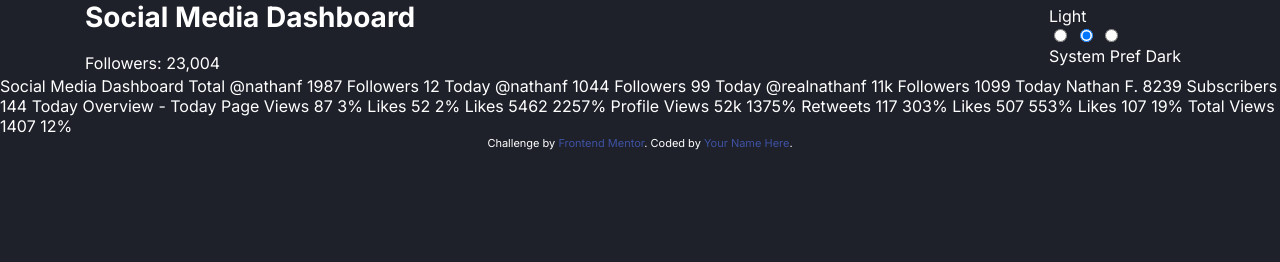
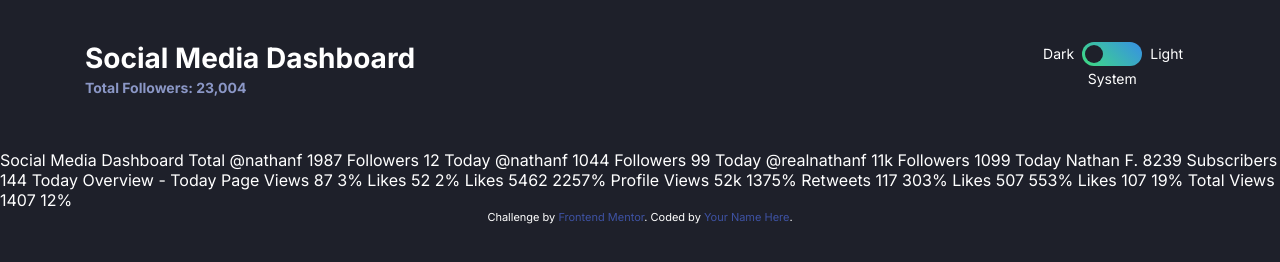
Before and after one commit to rakasadiantara/fcc-social-media-dashboard-dark-light-toggle, a website: page index.html in a window 1280 px wide. Drawn offline with Linux system fonts and the light colour scheme; files that its build step writes are made by us from their sources.

Commit message:
finishing toggle

```diff
--- a/app/scss/components/header.scss
+++ b/app/scss/components/header.scss
@@ -1,14 +1,28 @@
 @use '../util' as *;
 .header {
+    display: flex;
+    flex-wrap: wrap;
+    margin-top: rem(36);
     @include breakpoint(medium){
-        display: flex;
         justify-content: space-between;
+        align-items: center;
     }
     &__title {
+        width: 100%;
+
+        @include breakpoint(medium){
+            width: auto;
+        }
 
     }
 
-    &__toggle {
+    &__subtitle{
+        font-size: rem(14);
+        font-weight: 700;
+        color: var(--dark-text1);
+    }
 
-    }
+    // &__toggle {
+    //     margin-left: auto;
+    // }
 }
--- a/app/scss/components/toggle.scss
+++ b/app/scss/components/toggle.scss
@@ -1,24 +1,79 @@
 @use '../util' as *;
 
 .toggle {
+    display: grid;
+    grid-template-columns: 1fr rem(60) 1fr;
+    grid-template-rows: repeat(2, 1fr);
     border: none;
+    gap: rem(4.8) rem(8);
+    margin: 0;
+
+    label {
+        font-size: rem(14);
+        align-self: center;
+
+        &[for="dark"]{
+            grid-column: 1/2;
+            justify-self:end ;
+        }
+        &[for="system"]{
+            grid-column: 1/4;
+            grid-row: 2/3;
+            justify-self: center;
+            align-self: start;
+        }
+        &[for="light"]{
+            grid-column: 3/4;
+        }
+    }
     &__wrapper {
+        position: relative;
+        grid-column: 2/3;
+        grid-row: 1/2;
+        height: rem(24);
+    }
+    input[type="radio"] {
+        margin: 0 rem(-2) 0 rem(-2);
+        opacity: 0;
+        width: rem(20);
+        height: rem(20);
+
+        &:focus ~ .toggle__button {
+            border: 2px solid white;
+        }
+    }
+
+    &__background {
+        display: block;
+        height: 100%;
+        position: absolute;
+        width: 100%;
+        top: 0;
+        border-radius: rem(12);
+        background: linear-gradient(225deg, var(--toggle-bg-start) 0%, var(--toggle-bg-end) 98.02%);
+        pointer-events: none;
 
     }
-    input[type="radio"] {
+    &__button {
+        position: absolute;
+        left: rem(3);
+        top: rem(3);
+        right: 100%;
+        width: rem(18);
+        height: rem(18);
+        border-radius: 50%;
+        background-color: var(--dark-bg);
+        transition: all 150ms ease-in-out;
 
     }
 
-    &__background {
-
+    #light:checked ~ .toggle__button {
+        right: 3px;
+        left: calc(100% - 21px);
     }
-    &__button {
-        width: rem(16);
-        height: rem(16);
-        border-radius: 50%;
-        background-color: var(--toggle);
-    }
-    label {
-
+    #system:checked ~ .toggle__button {
+        right: auto;
+        left: 50%;
+        transform:translate(-50%);
     }
 }
--- a/app/scss/globals/colors.scss
+++ b/app/scss/globals/colors.scss
@@ -7,8 +7,8 @@
     --instagram-end :hsl(329, 70%, 58%);
     --youtube: hsl(348, 97%, 39%);
 
-    --toggle-bg-start:hsl(37, 97%, 70%);
-    --toggle-bg-end:hsl(329, 70%, 58%);
+    --toggle-bg-start:hsl(210, 78%, 56%);
+    --toggle-bg-end:hsl(146, 68%, 55%);
     --toggle: hsl(230, 22%, 74%);
 
     --dark-bg: hsl(230, 17%, 14%);
--- a/app/scss/globals/layout.scss
+++ b/app/scss/globals/layout.scss
@@ -3,7 +3,7 @@
 .container {
     padding: 0 rem(25);
     max-width: rem(1110);
-    margin: 0 auto;
+    margin: 0 auto rem(46);
 
     @include breakpoint(large){
         padding: 0;
--- a/app/scss/globals/typography.scss
+++ b/app/scss/globals/typography.scss
@@ -1,10 +1,12 @@
 @use '../util/' as *;
 h1, h2, h3 {
     margin-top: 0;
+    line-height: 1.1;
 }
 
 h1 {
     font-size: rem(24);
+    margin-bottom: rem(3);
     @include breakpoint(large){
         font-size: rem(28);
     }
--- a/app/scss/util/breakpoints.scss
+++ b/app/scss/util/breakpoints.scss
@@ -1,4 +1,4 @@
-
+@use 'sass:map';
 // 640px, 1150px, 1400px
 $breakpoints-up: (
     'medium': '40em',
@@ -14,13 +14,13 @@ $breakpoints-down: (
 );
 
 @mixin breakpoint($size){
-    @media (min-width: map-get($breakpoints-up, $size)){
+    @media (min-width: map.get($breakpoints-up, $size)){
         @content;
     }
 }
 
 @mixin breakpoint-down($size){
-    @media (max-width: map-get($breakpoints-down, $size)){
+    @media (max-width: map.get($breakpoints-down, $size)){
         @content;
     }
 }
--- a/gulpfile.js
+++ b/gulpfile.js
@@ -12,12 +12,20 @@ const browsersync = require('browser-sync').create();
 //sass.compiler = require('dart-sass');
 
 // Sass Task
+// function scssTask() {
+//   return src('app/scss/style.scss', { sourcemaps: true })
+//     .pipe(sass())
+//     .pipe(postcss([autoprefixer(), cssnano()]))
+//     .pipe(dest('dist', { sourcemaps: '.' }));
+// }
+
 function scssTask() {
   return src('app/scss/style.scss', { sourcemaps: true })
-    .pipe(sass())
+    .pipe(sass().on('error', sass.logError)) // Log errors properly
     .pipe(postcss([autoprefixer(), cssnano()]))
     .pipe(dest('dist', { sourcemaps: '.' }));
 }
+
 
 // JavaScript Task
 function jsTask() {
--- a/index.html
+++ b/index.html
@@ -39,7 +39,7 @@
     <header class="header container">
       <div class="header__title">
         <h1>Social Media Dashboard</h1>
-        Followers: 23,004
+        <span class="header__subtitle">Total Followers: 23,004</span>
       </div>
 
       <fieldset
@@ -47,16 +47,16 @@
         aria-label="theme toggle"
         role="radiogroup"
       >
-        <label for="light">Light</label>
         <div class="toggle__wrapper">
-          <input type="radio" id="dark" name="theme" />
-          <input type="radio" id="system" name="theme" checked />
+          <input type="radio" id="dark" name="theme" checked />
+          <input type="radio" id="system" name="theme" />
           <input type="radio" id="light" name="theme" />
           <span aria-hidden="true" class="toggle__background"></span>
-          <span aria-hidden="true" class="toggle__switcher"></span>
+          <span aria-hidden="true" class="toggle__button"></span>
         </div>
-        <label for="dark">System Pref</label>
         <label for="dark">Dark</label>
+        <label for="system">System</label>
+        <label for="light">Light</label>
       </fieldset>
     </header>
     <main>
```
Also changed, not shown: package.json (+4 -3 lines), dist/style.css, 2 other files.
